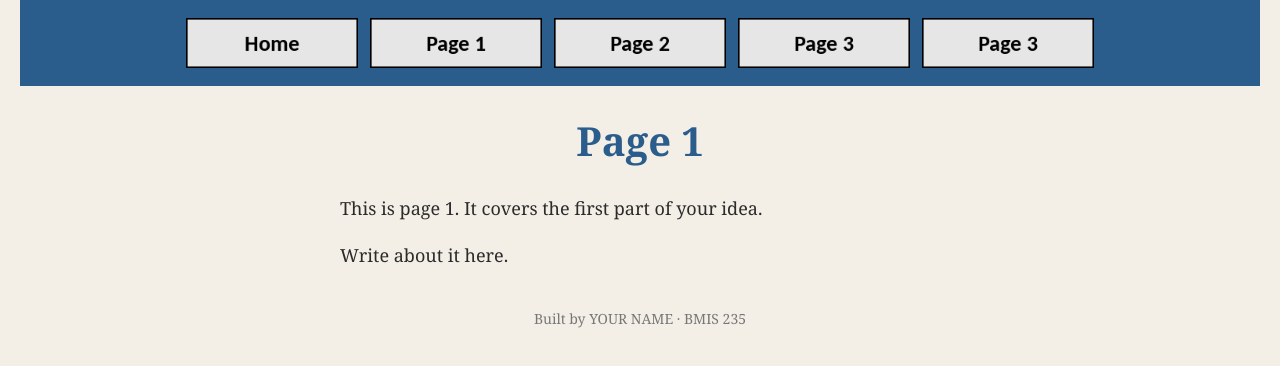
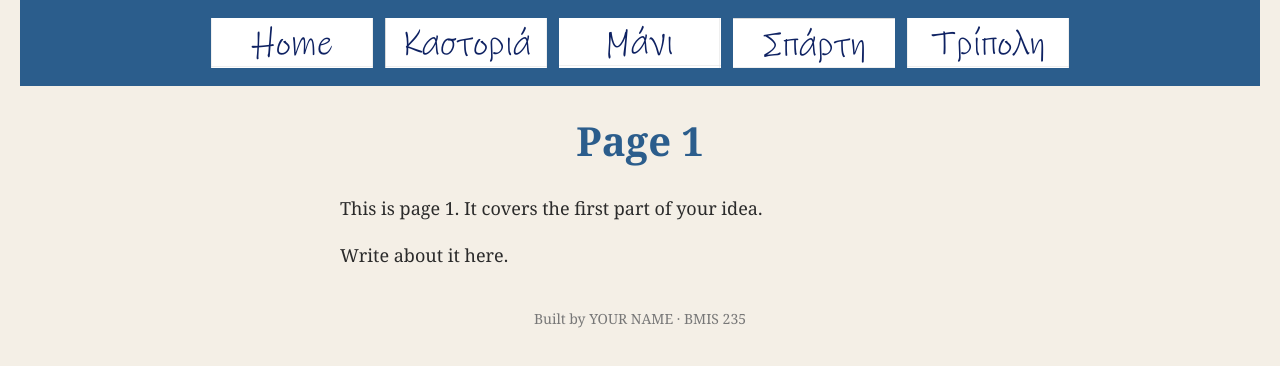
Before and after one commit to MichaelVriheas/bmis235-html-3, a plain HTML site: page page1.html in a window 1280 px wide. Drawn offline with Linux system fonts and the light colour scheme.

Commit message:
Update navigation menu images and links

```diff
--- a/page1.html
+++ b/page1.html
@@ -22,11 +22,11 @@
      other three pages, so every page has the exact same menu.
      ===================================================================== -->
 <nav>
-    <a href="index.html"><img src="img/home.png" alt="Home"></a>
-    <a href="page1.html"><img src="img/page1.png" alt="Page 1"></a>
-    <a href="page2.html"><img src="img/page2.png" alt="Page 2"></a>
-    <a href="page3.html"><img src="img/page3.png" alt="Page 3"></a>
-    <a href="page4.html"><img src="img/page3.png" alt="Page 3"></a>
+    <a href="index.html"><img src="img/home-clean.png" alt="Home"></a>
+    <a href="page1.html"><img src="img/kastoria-clean.png" alt="Kastoria"></a>
+    <a href="page2.html"><img src="img/mani-clean.png" alt="Mani"></a>
+    <a href="page3.html"><img src="img/sparti-clean.png" alt="Sparti"></a>
+    <a href="page4.html"><img src="img/tripoli-clean.png" alt="Tripoli"></a>
 </nav>
 
 <h1>Page 1</h1>
```
